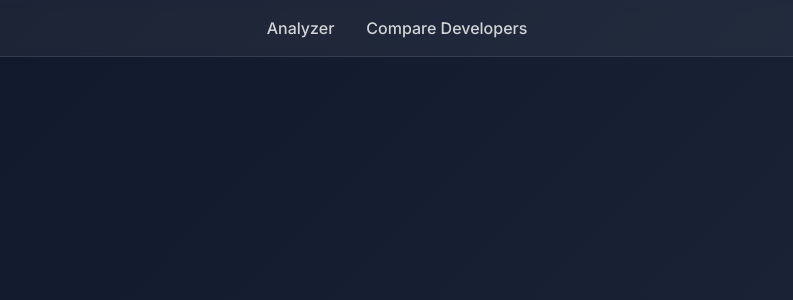
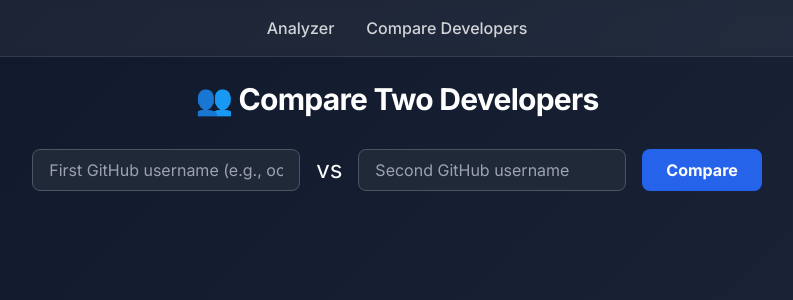
Before and after one commit to hopemak/github-profile-analyzer, a React (Create React App) app in the folder frontend/: page /compare in a window 1280 px wide. Shown: the top 300 px of the page, without its empty margins (243-1036 px from the left). Built offline with nearby package versions, Linux system fonts and the light colour scheme.

Commit message:
Fix compare page: add proper loading, error handling, and dark theme

```diff
--- a/frontend/src/pages/Compare.js
+++ b/frontend/src/pages/Compare.js
@@ -16,16 +16,16 @@ const Compare = () => {
   const compareRef = useRef(null);
 
   const fetchCompare = async (a, b) => {
+    if (!a || !b) return;
     setLoading(true);
     setError('');
     try {
       const url = `${API_URL}/api/github/compare/${a}/${b}`;
-      console.log('Fetching compare:', url);
+      console.log('Fetching:', url);
       const res = await axios.get(url);
-      console.log('Compare response:', res.data);
       setData(res.data);
     } catch (err) {
-      console.error('Compare error:', err);
+      console.error(err);
       setError(err.response?.data?.error || err.message || 'Comparison failed');
     } finally {
       setLoading(false);
@@ -53,31 +53,74 @@ const Compare = () => {
     }
   };
 
-  if (loading) return <div className="text-center py-8">Loading comparison...</div>;
-  if (error) return <div className="text-center text-red-600 py-4">{error}</div>;
-  if (!data) return null;
+  if (loading) {
+    return (
+      <div className="flex justify-center items-center py-20">
+        <div className="animate-spin rounded-full h-12 w-12 border-b-2 border-blue-600"></div>
+      </div>
+    );
+  }
+
+  if (error) {
+    return (
+      <div className="text-center text-red-600 py-10">
+        <p>Error: {error}</p>
+        <button onClick={() => fetchCompare(userA, userB)} className="mt-4 px-4 py-2 bg-blue-600 text-white rounded-lg">
+          Retry
+        </button>
+      </div>
+    );
+  }
+
+  if (!data) {
+    return (
+      <div className="max-w-6xl mx-auto p-6">
+        <h1 className="text-3xl font-bold text-center text-white mb-8">👥 Compare Two Developers</h1>
+        <form onSubmit={handleSubmit} className="flex flex-col sm:flex-row gap-4 justify-center my-8">
+          <input
+            type="text"
+            placeholder="First GitHub username (e.g., octocat)"
+            value={userA}
+            onChange={(e) => setUserA(e.target.value)}
+            className="px-4 py-2 rounded-lg bg-gray-800 border border-gray-600 text-white focus:outline-none focus:ring-2 focus:ring-blue-500"
+          />
+          <span className="text-white text-2xl self-center">vs</span>
+          <input
+            type="text"
+            placeholder="Second GitHub username"
+            value={userB}
+            onChange={(e) => setUserB(e.target.value)}
+            className="px-4 py-2 rounded-lg bg-gray-800 border border-gray-600 text-white focus:outline-none focus:ring-2 focus:ring-blue-500"
+          />
+          <button type="submit" className="px-6 py-2 bg-blue-600 text-white font-bold rounded-lg hover:bg-blue-700 transition">
+            Compare
+          </button>
+        </form>
+      </div>
+    );
+  }
 
   const userAData = data.userA || {};
   const userBData = data.userB || {};
 
   return (
     <div className="max-w-6xl mx-auto p-6">
-      <h1 className="text-3xl font-bold text-center text-gray-900">👥 Compare Two Developers</h1>
-      <form onSubmit={handleSubmit} className="flex flex-col sm:flex-row gap-4 justify-center my-8">
+      <h1 className="text-3xl font-bold text-center text-white mb-8">👥 Compare: {userA} vs {userB}</h1>
+      <form onSubmit={handleSubmit} className="flex flex-col sm:flex-row gap-4 justify-center mb-8">
         <input
           type="text"
           placeholder="First GitHub username"
           value={userA}
           onChange={(e) => setUserA(e.target.value)}
-          className="px-4 py-2 border border-gray-300 rounded-lg focus:outline-none focus:ring-2 focus:ring-blue-500"
+          className="px-4 py-2 rounded-lg bg-gray-800 border border-gray-600 text-white focus:outline-none focus:ring-2 focus:ring-blue-500"
         />
-        <span className="text-2xl self-center">vs</span>
+        <span className="text-white text-2xl self-center">vs</span>
         <input
           type="text"
           placeholder="Second GitHub username"
           value={userB}
           onChange={(e) => setUserB(e.target.value)}
-          className="px-4 py-2 border border-gray-300 rounded-lg focus:outline-none focus:ring-2 focus:ring-blue-500"
+          className="px-4 py-2 rounded-lg bg-gray-800 border border-gray-600 text-white focus:outline-none focus:ring-2 focus:ring-blue-500"
         />
         <button type="submit" className="px-6 py-2 bg-blue-600 text-white font-bold rounded-lg hover:bg-blue-700 transition">
           Compare
@@ -90,9 +133,9 @@ const Compare = () => {
             <ProfileCard user={userAData} />
             {userAData.scores && <SkillScores scores={userAData.scores} />}
             {userAData.recommendations && userAData.recommendations.length > 0 && (
-              <div className="bg-white rounded-xl p-4 shadow-md mt-4">
-                <h3 className="font-bold text-lg mb-2">💡 Recommendations for {userAData.login || userA}</h3>
-                <ul className="list-disc list-inside space-y-1">
+              <div className="bg-gray-800 rounded-2xl p-5 shadow-md mt-4">
+                <h3 className="font-bold text-lg text-white mb-2">💡 Recommendations for {userAData.login || userA}</h3>
+                <ul className="list-disc list-inside space-y-1 text-gray-300">
                   {userAData.recommendations.map((rec, idx) => <li key={idx}>{rec}</li>)}
                 </ul>
               </div>
@@ -102,9 +145,9 @@ const Compare = () => {
             <ProfileCard user={userBData} />
             {userBData.scores && <SkillScores scores={userBData.scores} />}
             {userBData.recommendations && userBData.recommendations.length > 0 && (
-              <div className="bg-white rounded-xl p-4 shadow-md mt-4">
-                <h3 className="font-bold text-lg mb-2">💡 Recommendations for {userBData.login || userB}</h3>
-                <ul className="list-disc list-inside space-y-1">
+              <div className="bg-gray-800 rounded-2xl p-5 shadow-md mt-4">
+                <h3 className="font-bold text-lg text-white mb-2">💡 Recommendations for {userBData.login || userB}</h3>
+                <ul className="list-disc list-inside space-y-1 text-gray-300">
                   {userBData.recommendations.map((rec, idx) => <li key={idx}>{rec}</li>)}
                 </ul>
               </div>
@@ -112,9 +155,9 @@ const Compare = () => {
           </div>
         </div>
         {data.comparisonSummary && (
-          <div className="mt-8 bg-white rounded-xl p-6 shadow-md">
-            <h2 className="text-2xl font-bold mb-3">🤖 AI Comparison Summary</h2>
-            <p className="text-gray-700 text-lg">{data.comparisonSummary}</p>
+          <div className="mt-8 bg-gray-800 rounded-2xl p-6 shadow-md">
+            <h2 className="text-2xl font-bold mb-3 text-white">🤖 AI Comparison Summary</h2>
+            <p className="text-gray-300 text-lg">{data.comparisonSummary}</p>
           </div>
         )}
         <div className="text-center mt-6">
```
